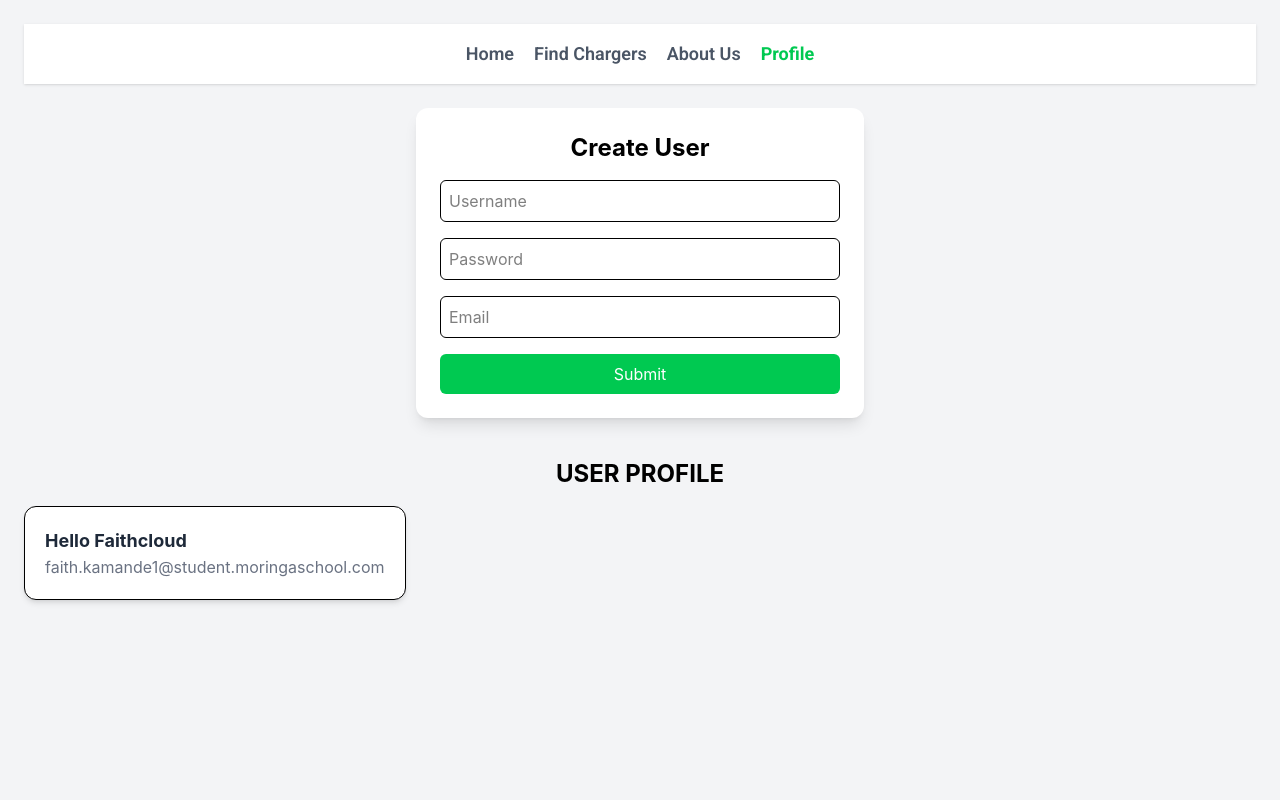
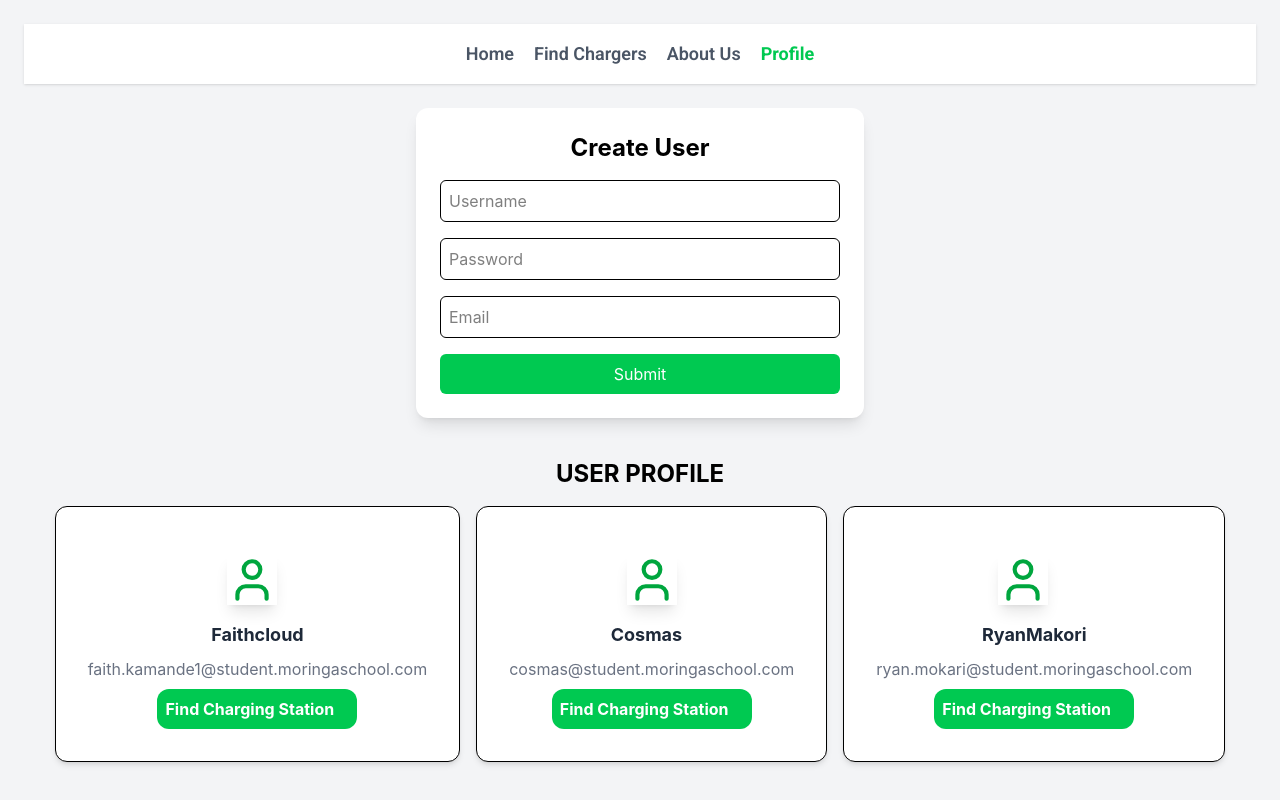
Before and after one commit to muurucosmas/chargeFlow, a React (Vite) app: page /profile in a window 1280 px wide. Built offline with nearby package versions, Linux system fonts and the light colour scheme; data requests are answered from the project's data file; a web font is replaced by a local one.

Commit message:
Styling profile

```diff
--- a/db.json
+++ b/db.json
@@ -5,6 +5,18 @@
       "password": "mm",
       "email": "faith.kamande1@student.moringaschool.com",
       "id": "UZiCkfBnC7E"
+    },
+    {
+      "username": "Cosmas",
+      "password": "ggik[,nby",
+      "email": "cosmas@student.moringaschool.com",
+      "id": "T6ULbXPcea8"
+    },
+    {
+      "username": "RyanMakori",
+      "password": "vik fgtyol. ",
+      "email": "ryan.mokari@student.moringaschool.com",
+      "id": "inWoErziVFE"
     }
   ],
   "$schema": "./node_modules/json-server/schema.json"
--- a/src/component/Profile.jsx
+++ b/src/component/Profile.jsx
@@ -1,6 +1,8 @@
 import React, { useEffect, useState } from 'react'
 import Login from './Login'
 import Sidebar from './sidebar'
+import { User } from 'lucide-react';
+import { Link } from 'react-router-dom';
 
 function Profile() {
   const [profile, setProfile] = useState([])
@@ -33,17 +35,30 @@ function Profile() {
    USER PROFILE
       </h2>
 
-      <div className="flex justify-">
+      <div className="flex justify-center gap-4">
         {profile.map(user => (
           <div
             key={user.id}
             className="bg-white p-5 rounded-xl shadow-md border hover:shadow-lg transition"
           >
-            <p className="text-lg font-bold text-gray-800">
-              Hello {user.username}
-            </p>
+            <div className='flex flex-col justify-center gap-2 items-center p-3'>
+              <p className="text-lg font-bold text-gray-800  ">
+                <User size={50} className='text-green-600 m-4 shadow-lg'/> {user.username}
 
-            <p className="text-gray-500">{user.email}</p>
+              </p>
+               <p className="text-gray-500">{user.email}</p>
+
+              <Link
+                to="/findcharger"
+                className='bg-green-500 p-2 text-white rounded-xl font-bold cursor-pointer hover:bg-green-700 w-50'
+              >
+                Find Charging Station
+              </Link>
+
+            </div>
+
+
+
           </div>
         ))}
       </div>
```
